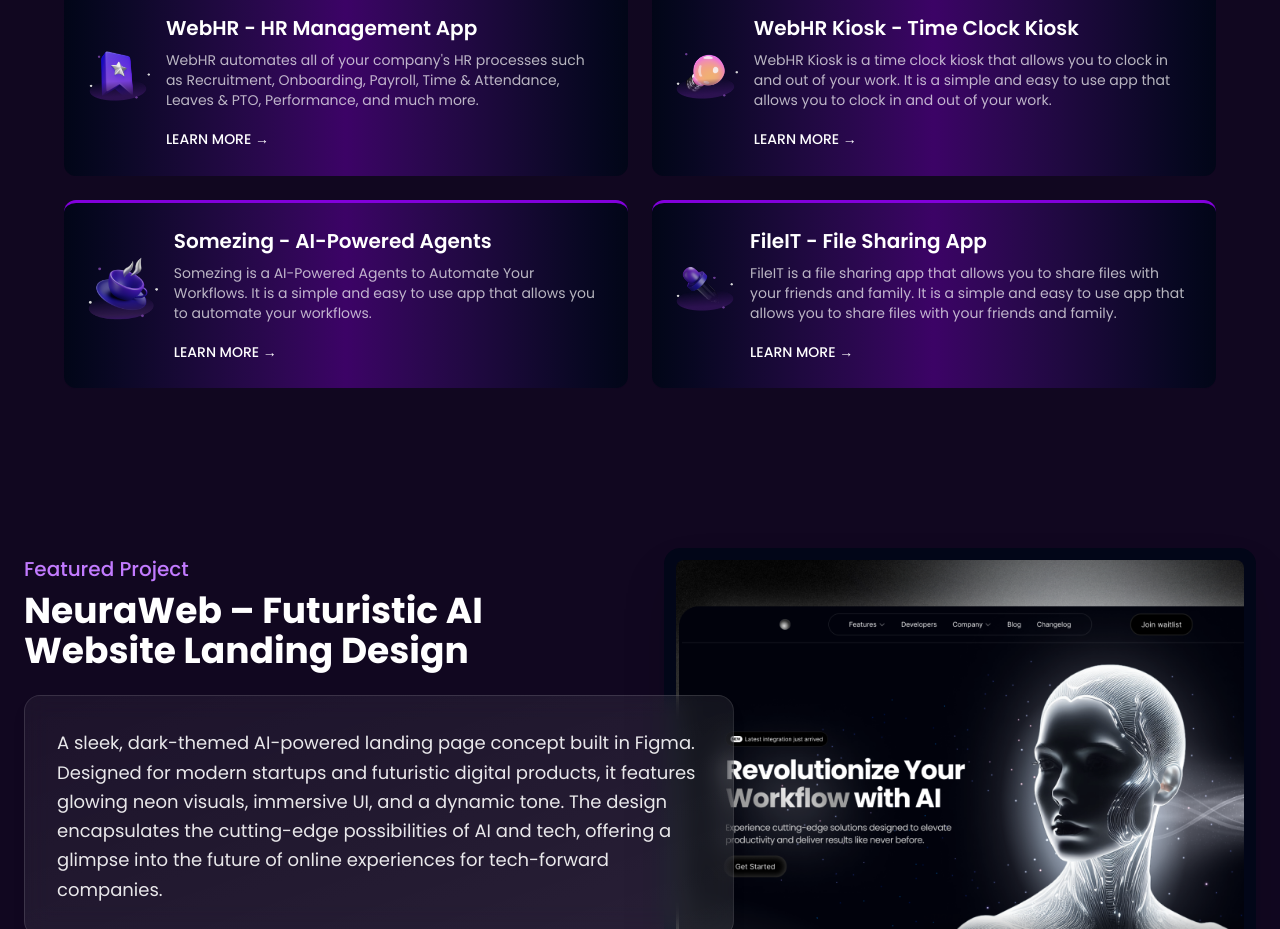
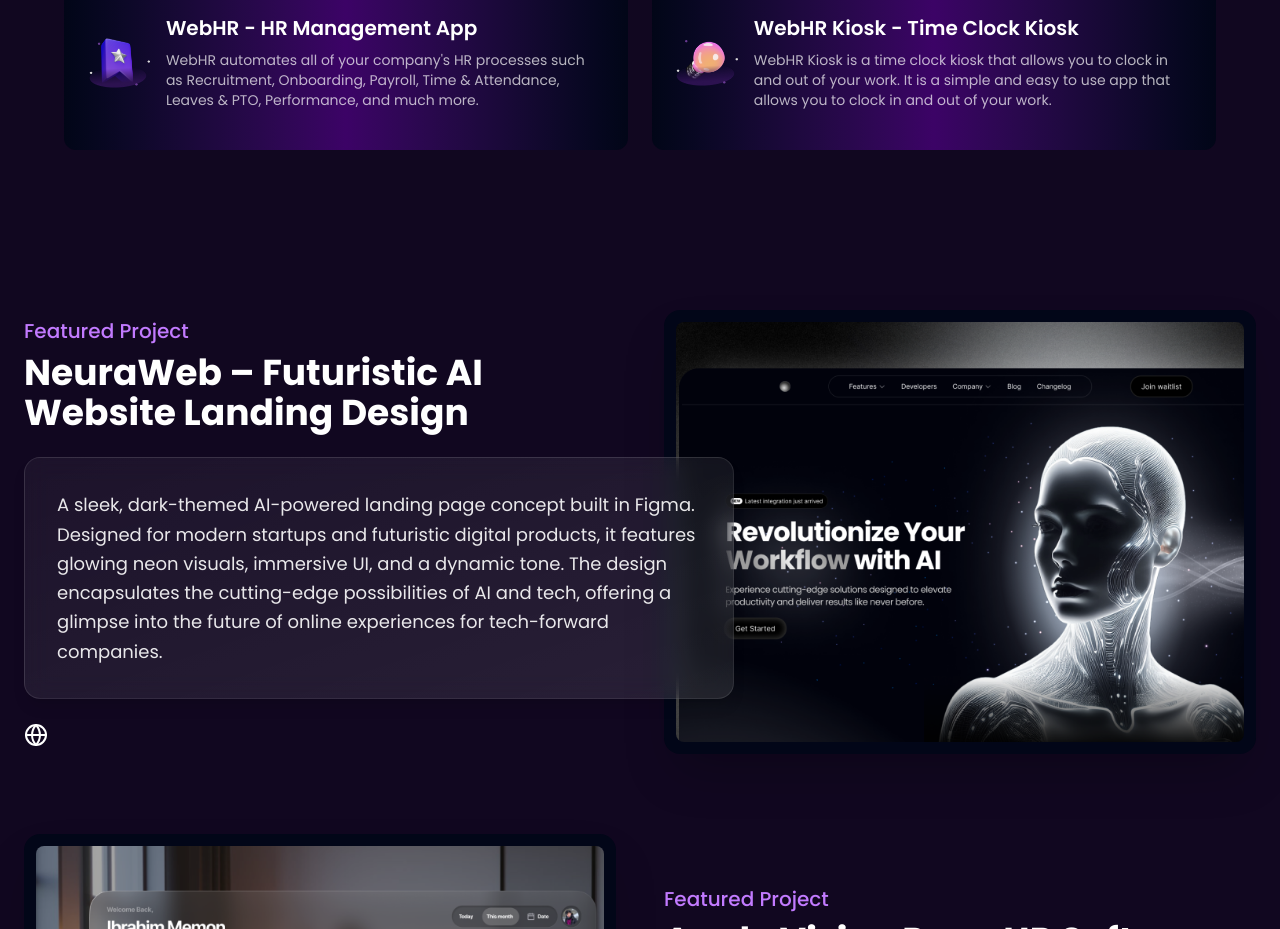
Before and after one commit to brianpk07-tech/portfolio-v2, a Next.js app: page / in a window 1280 px wide. Shown: the part 2246-3175 px from the top of the page. Built offline with nearby package versions, Linux system fonts and the light colour scheme.

Commit message:
14h52/01/06/2026

```diff
--- a/app/components/Experience.tsx
+++ b/app/components/Experience.tsx
@@ -20,18 +20,6 @@
     title: "WebHR Kiosk - Time Clock Kiosk",
     description: "WebHR Kiosk is a time clock kiosk that allows you to clock in and out of your work. It is a simple and easy to use app that allows you to clock in and out of your work.",
     icon: "/cards/card-2.png",
-  },
-  {
-    id: 3,
-    title: "Somezing - AI-Powered Agents",
-    description: "Somezing is a AI-Powered Agents to Automate Your Workflows. It is a simple and easy to use app that allows you to automate your workflows.",
-    icon: "/cards/card-3.png",
-  },
-  {
-    id: 4,
-    title: "FileIT - File Sharing App",
-    description: "FileIT is a file sharing app that allows you to share files with your friends and family. It is a simple and easy to use app that allows you to share files with your friends and family.",
-    icon: "/cards/card-4.png",
   },
 ];
 
@@ -64,14 +52,6 @@
               <p className="text-white/70 text-sm mb-4">
                 {card.description}
               </p>
-              <Link
-                href="https://ibiimemon.com/lab"
-                target="_blank"
-                rel="noopener noreferrer"
-                className="text-purple-400 hover:text-purple-300 font-medium text-sm transition-colors inline-block"
-              >
-                LEARN MORE →
-              </Link>
               </div>
 
             </div>
```
